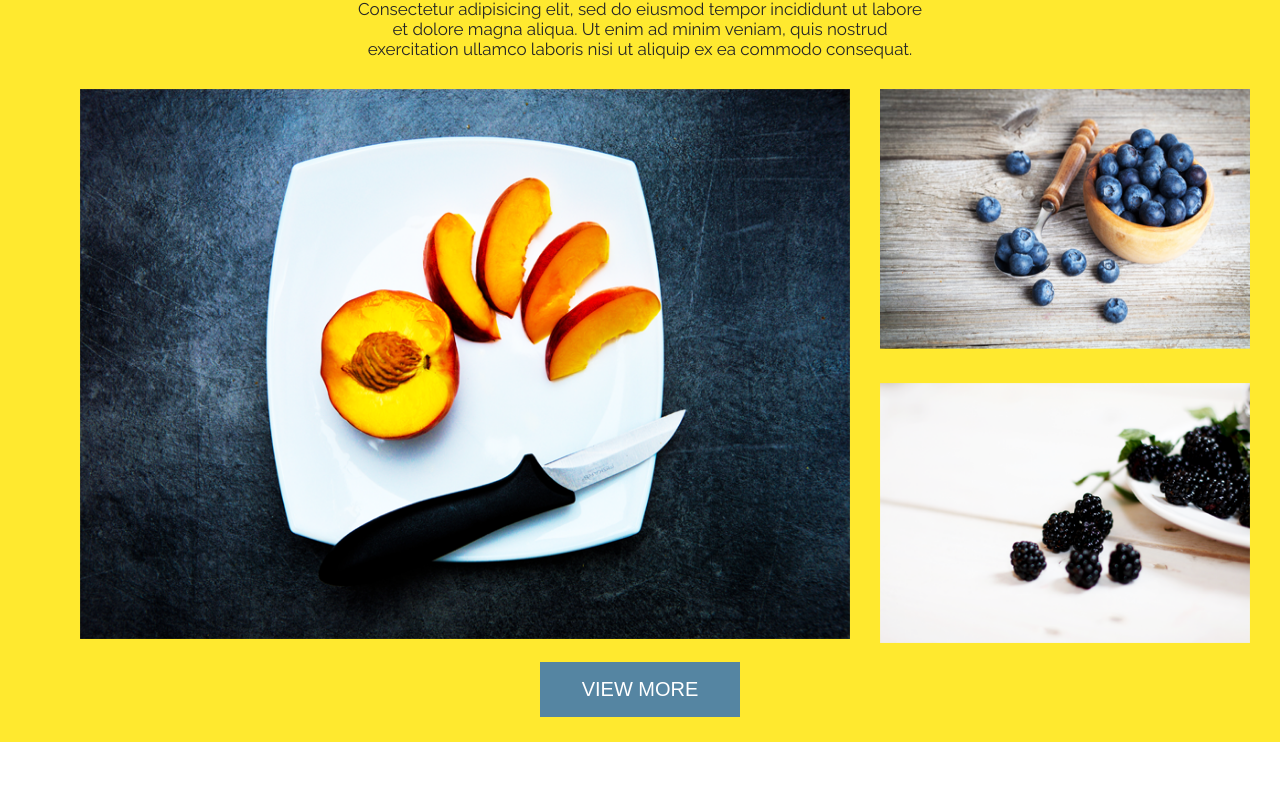
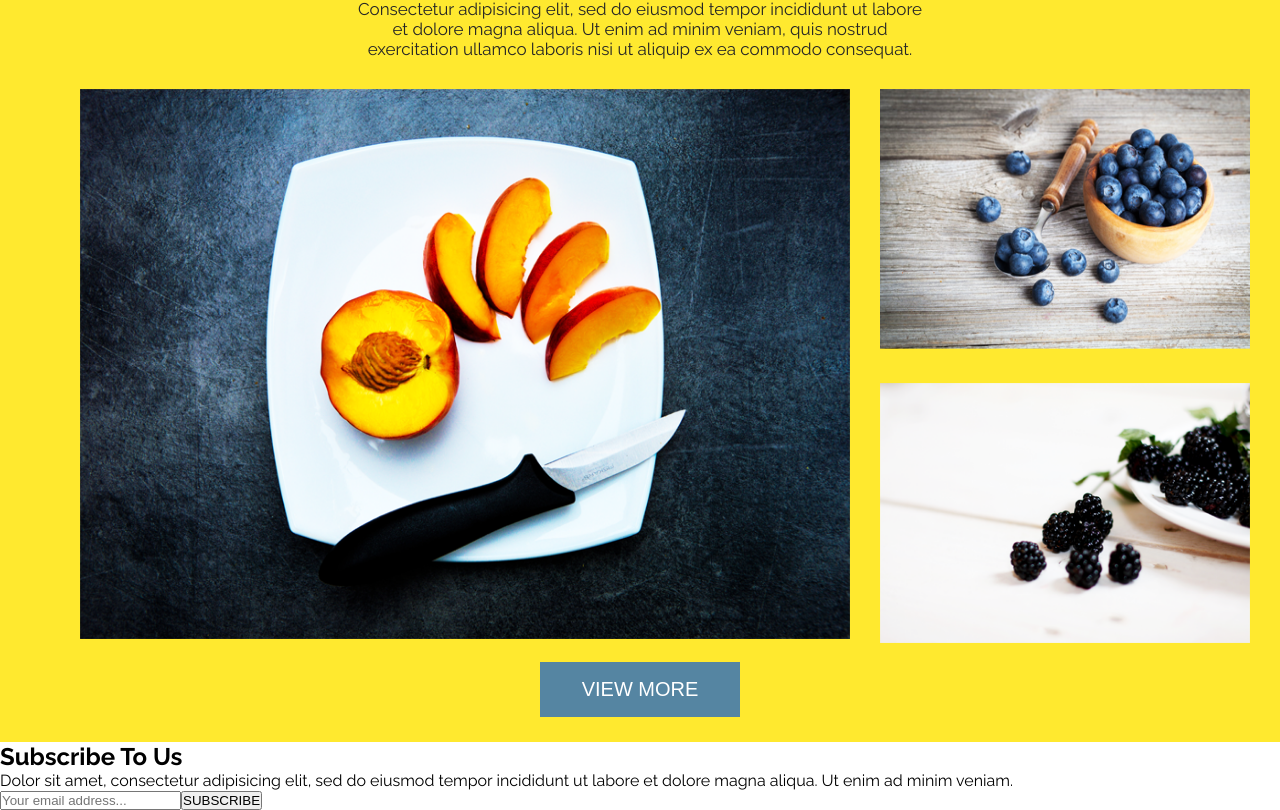
Before and after one commit to PaxRimi/Cahee, a React (Create React App) app: page / in a window 1280 px wide. Shown: the part 2587-3397 px from the top of the page. Before the commit the page ends 3329 px from the top, so only its background shows below. Built offline with nearby package versions, Linux system fonts and the light colour scheme.

Commit message:
Add sub section to the main file

```diff
--- a/src/App.js
+++ b/src/App.js
@@ -5,6 +5,7 @@ import Trial from "./trial";
 import About from "./about";
 import Services from "./services";
 import Gallery from "./gallery";
+import Subscription from "./subscription";
 
 class App extends Component {
   render() {
@@ -15,6 +16,7 @@ class App extends Component {
         <About/>
         <Services/>
         <Gallery/>
+        <Subscription/>
       </div>
     );
   }
```
